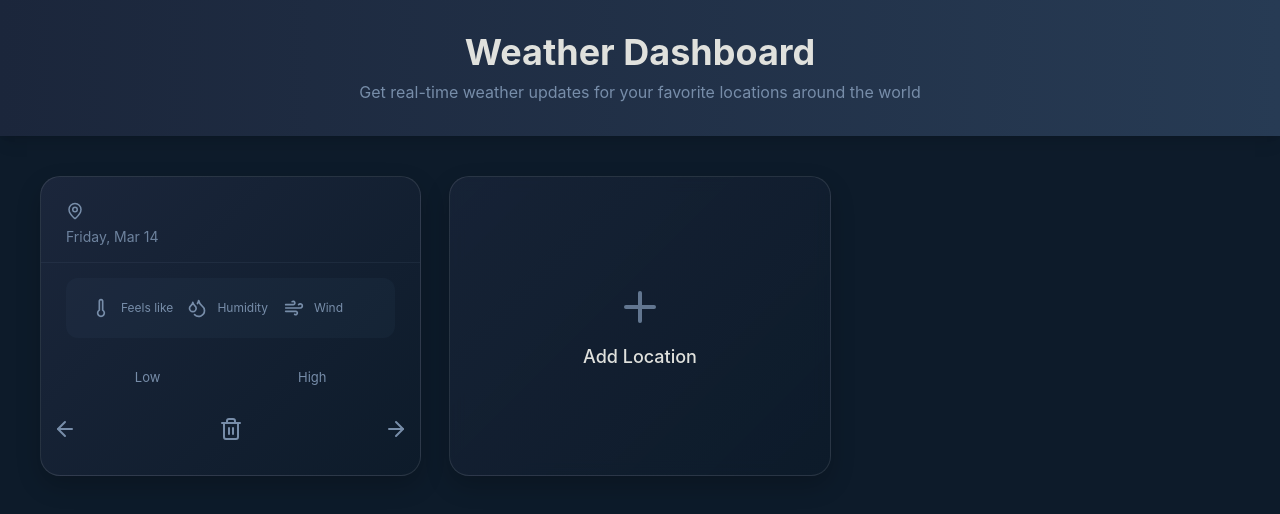
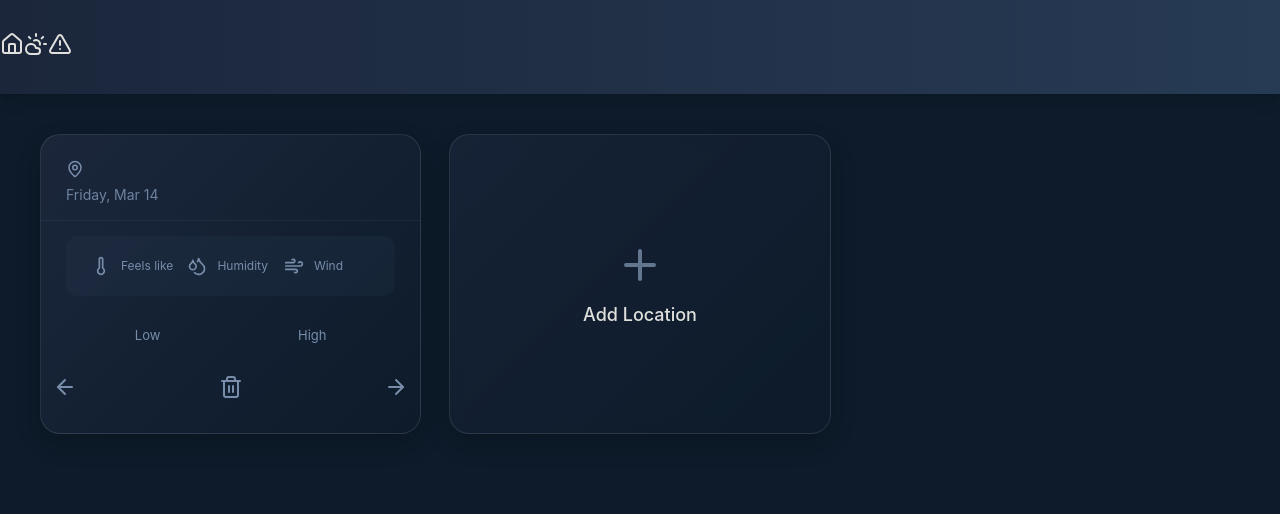
Before and after one commit to 09jayy/Heavy-Duty-Drivers-Weather-App, a React (Vite) app: page / in a window 1280 px wide. Shown: the top 514 px of the page. Built offline with nearby package versions, Linux system fonts and the light colour scheme; no server answers.

Commit message:
integrated navbar in App.jsx

```diff
--- a/src/App.jsx
+++ b/src/App.jsx
@@ -1,5 +1,6 @@
 import { useState } from 'react';
 import { WeatherPage } from './pages/weather/Weather';
+import { NavBar } from './components/NavBar';
 // import './App.css';
 
 /**
@@ -12,15 +13,8 @@ import { WeatherPage } from './pages/weather/Weather';
 const App = () => {
   return (
     <div className="min-h-screen bg-[#0D1B2A]">
-      <header className="py-8 bg-gradient-to-r from-[#1B263B] to-[#273B54] shadow-lg">
-        <div className="max-w-7xl mx-auto px-6">
-          <h1 className="text-4xl font-bold text-center text-[#E0E1DD] mb-2">
-            Weather Dashboard
-          </h1>
-          <p className="text-[#778DA9] text-center max-w-xl mx-auto">
-            Get real-time weather updates for your favorite locations around the world
-          </p>
-        </div>
+      <header>
+        <NavBar/>
       </header>
       <main>
         <WeatherPage />
--- a/src/components/NavBar.jsx
+++ b/src/components/NavBar.jsx
@@ -6,7 +6,7 @@ export const NavBar = () => {
     const [curPage, setCurPage] = useState('home');
 
     return (
-        <div>
+        <div className="py-8 bg-gradient-to-r from-[#1B263B] to-[#273B54] shadow-lg">
             <button onClick={()=>setCurPage('home')}>
                 <House/>
             </button>
```
